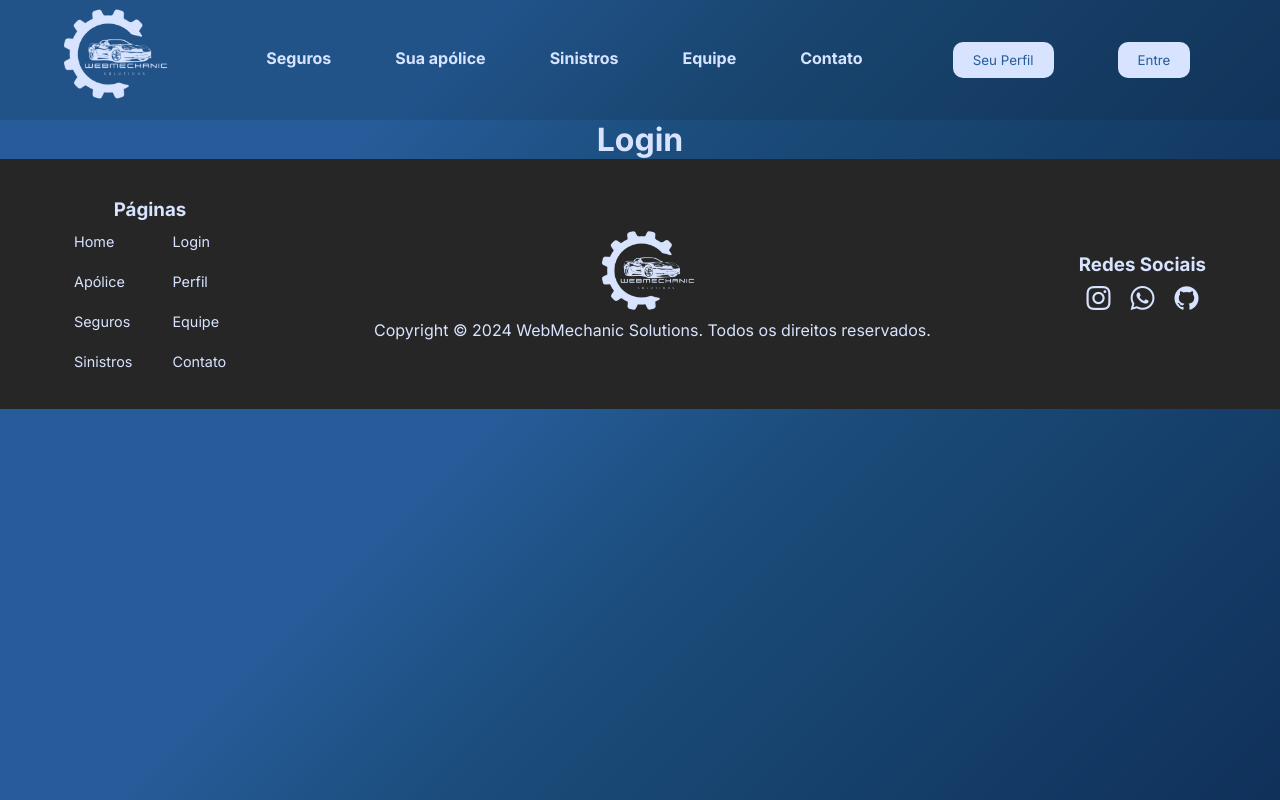
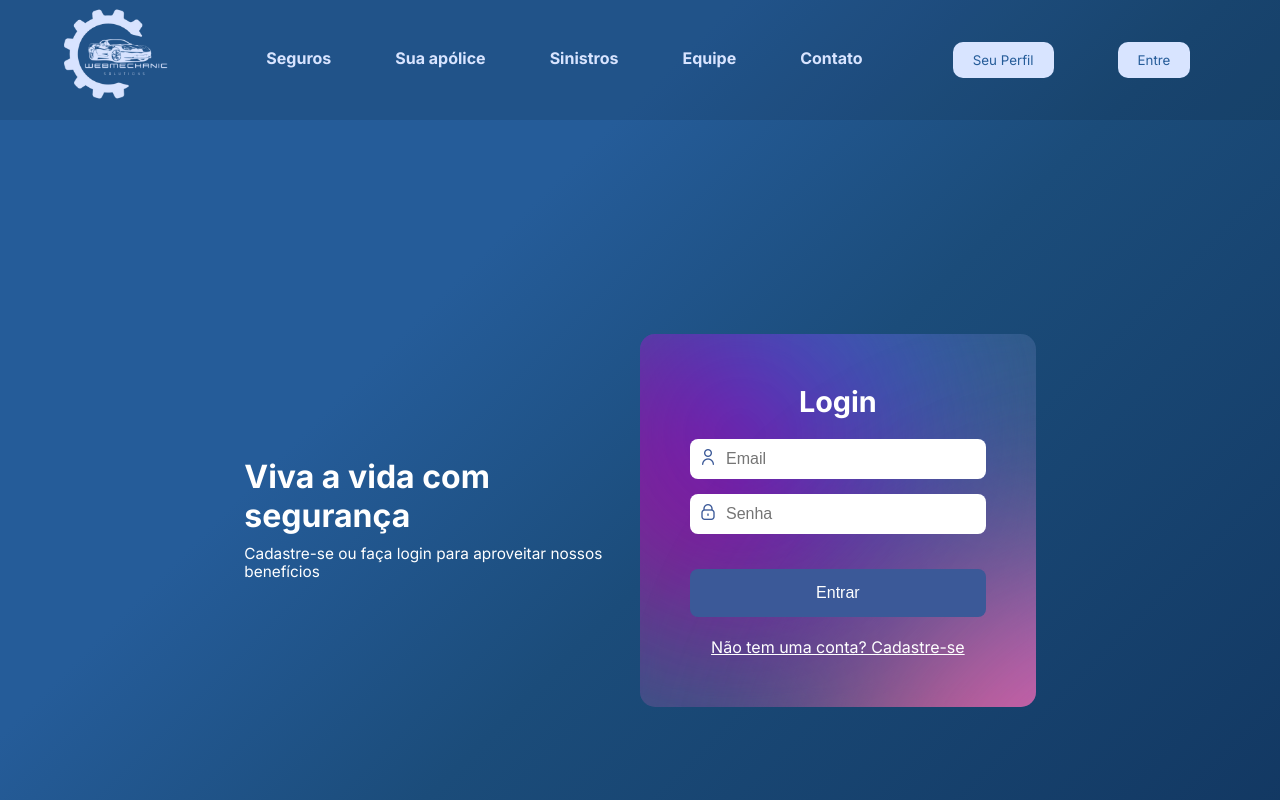
Before and after one commit to 1TDSPM-challenge/webmechanic, a React (Vite) app: page /login in a window 1280 px wide. Shown: the top 800 px of the page. Built offline with nearby package versions, Linux system fonts and the light colour scheme.

Commit message:
página de login e cadastro criada e estilizada

```diff
--- a/src/pages/Login.tsx
+++ b/src/pages/Login.tsx
@@ -1,11 +1,158 @@
-// import styled from "styled-components";
+import { useState } from 'react';
+import styled from 'styled-components';
 
-const Login = () => {
+const Container = styled.div`
+    display: flex;
+    justify-content: space-between;
+    align-items: center;
+    height: 100vh;
+    padding: 0 5vw;
+`;
+
+const SecaoTexto = styled.div`
+    color: white;
+    font-size: 2.5vw;
+    font-weight: bold;
+    width: 50%;
+    line-height: 1.2;
+`;
+
+const SubTexto = styled.p`
+    margin-top: 10px;
+    font-size: 1.2vw;
+    font-weight: normal;
+`;
+
+const SecaoFormulario = styled.div`
+    position: relative;
+    width: 50%;
+    padding: 50px;
+    border-radius: 15px;
+    overflow: hidden;
+    background: rgba(255, 255, 255, 0.1);
+    backdrop-filter: blur(10px);
+    z-index: 1;
+
+    display: flex;
+    flex-direction: column;
+    align-items: center;
+    color: white;
+`;
+
+const FundoBlur = styled.div`
+    position: absolute;
+    top: -100px;
+    left: -100px;
+    width: 400px;
+    height: 400px;
+    background: linear-gradient(45deg, #ff0080, #6a0dad, #00c6ff);
+    filter: blur(100px);
+    z-index: -1;
+    border-radius: 50%;
+`;
+
+const FundoBlur2 = styled(FundoBlur)`
+    top: 200px;
+    left: 200px;
+    width: 600px;
+    height: 600px;
+    background: linear-gradient(60deg, #ff6b6b, #d65db1, #4a90e2);
+`;
+
+const TituloFormulario = styled.h2`
+    margin-bottom: 20px;
+    font-size: 1.8rem;
+`;
+
+const CampoInput = styled.div`
+    width: 100%;
+    display: flex;
+    align-items: center;
+    background-color: white;
+    padding: 10px;
+    border-radius: 8px;
+    margin-bottom: 15px;
+
+    i {
+        margin-right: 10px;
+        color: #3B5998;
+    }
+
+    input {
+        border: none;
+        outline: none;
+        width: 100%;
+        font-size: 1rem;
+        color: #333;
+    }
+`;
+
+const BotaoSubmit = styled.button`
+    width: 100%;
+    padding: 15px;
+    background-color: #3B5998;
+    color: white;
+    font-size: 1rem;
+    border: none;
+    border-radius: 8px;
+    cursor: pointer;
+    margin-top: 20px;
+
+    &:hover {
+        background-color: #2D4373;
+    }
+`;
+
+const BotaoToggle = styled.p`
+    color: white;
+    margin-top: 20px;
+    cursor: pointer;
+    text-decoration: underline;
+    font-size: 1rem;
+`;
+
+const PaginaLogin = () => {
+    const [isLogin, setIsLogin] = useState(true);
+
     return (
-        <>
-            <h1>Login</h1>
-        </>
+        <Container>
+            <SecaoTexto>
+                <p>Viva a vida com segurança</p>
+                <SubTexto>Cadastre-se ou faça login para aproveitar nossos benefícios</SubTexto>
+            </SecaoTexto>
+
+            <SecaoFormulario>
+                <FundoBlur />
+                <FundoBlur2 />
+
+                <TituloFormulario>{isLogin ? 'Login' : 'Cadastro'}</TituloFormulario>
+                <CampoInput>
+                    <i className="fi fi-rr-user"></i>
+                    <input type="email" placeholder="Email" />
+                </CampoInput>
+                <CampoInput>
+                    <i className="fi fi-rr-lock"></i>
+                    <input type="password" placeholder="Senha" />
+                </CampoInput>
+                {!isLogin && (
+                    <>
+                        <CampoInput>
+                            <i className="fi fi-rr-id-badge"></i>
+                            <input type="text" placeholder="Nome completo" />
+                        </CampoInput>
+                        <CampoInput>
+                            <i className="fi fi-rr-phone-call"></i>
+                            <input type="text" placeholder="Telefone" />
+                        </CampoInput>
+                    </>
+                )}
+                <BotaoSubmit>{isLogin ? 'Entrar' : 'Cadastrar'}</BotaoSubmit>
+                <BotaoToggle onClick={() => setIsLogin(!isLogin)}>
+                    {isLogin ? 'Não tem uma conta? Cadastre-se' : 'Já tem uma conta? Faça login'}
+                </BotaoToggle>
+            </SecaoFormulario>
+        </Container>
     );
-}
+};
 
-export default Login;
+export default PaginaLogin;
```
Also changed, not shown: src/assets/shape.png (added).
